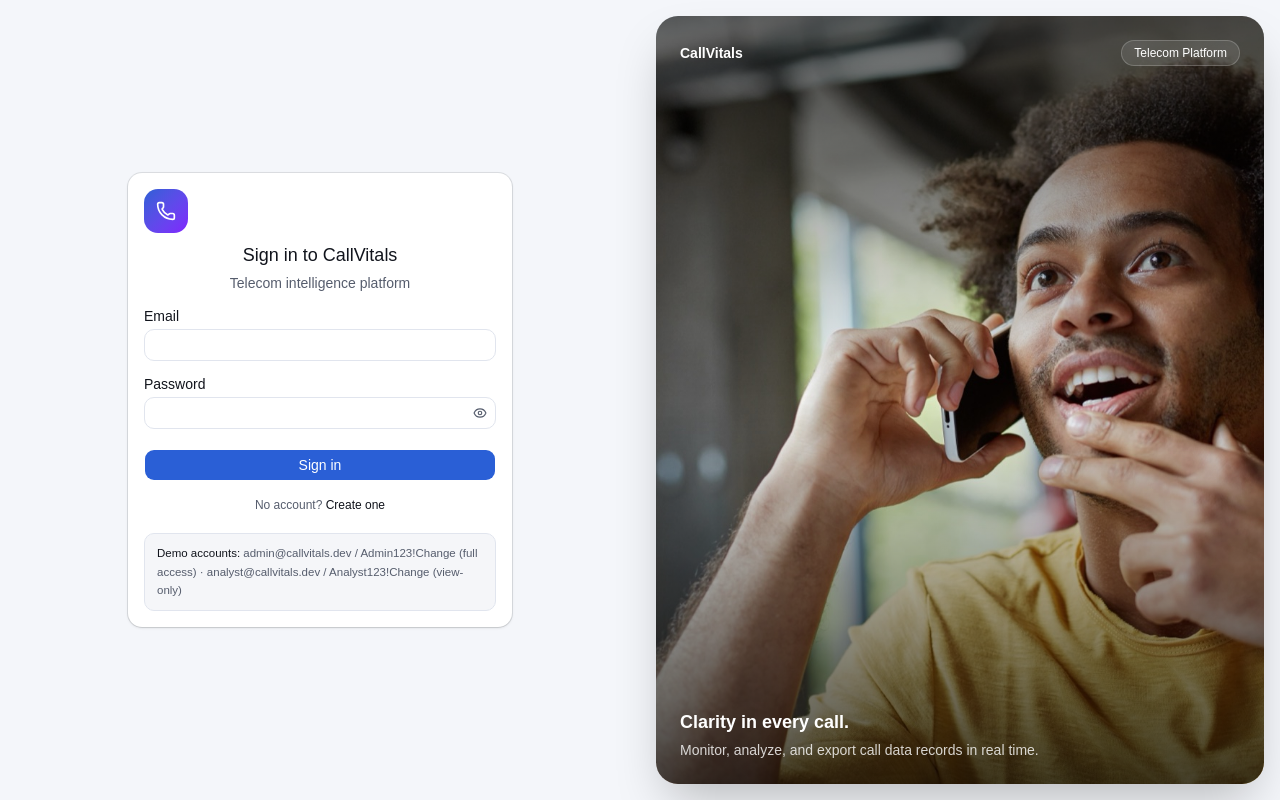
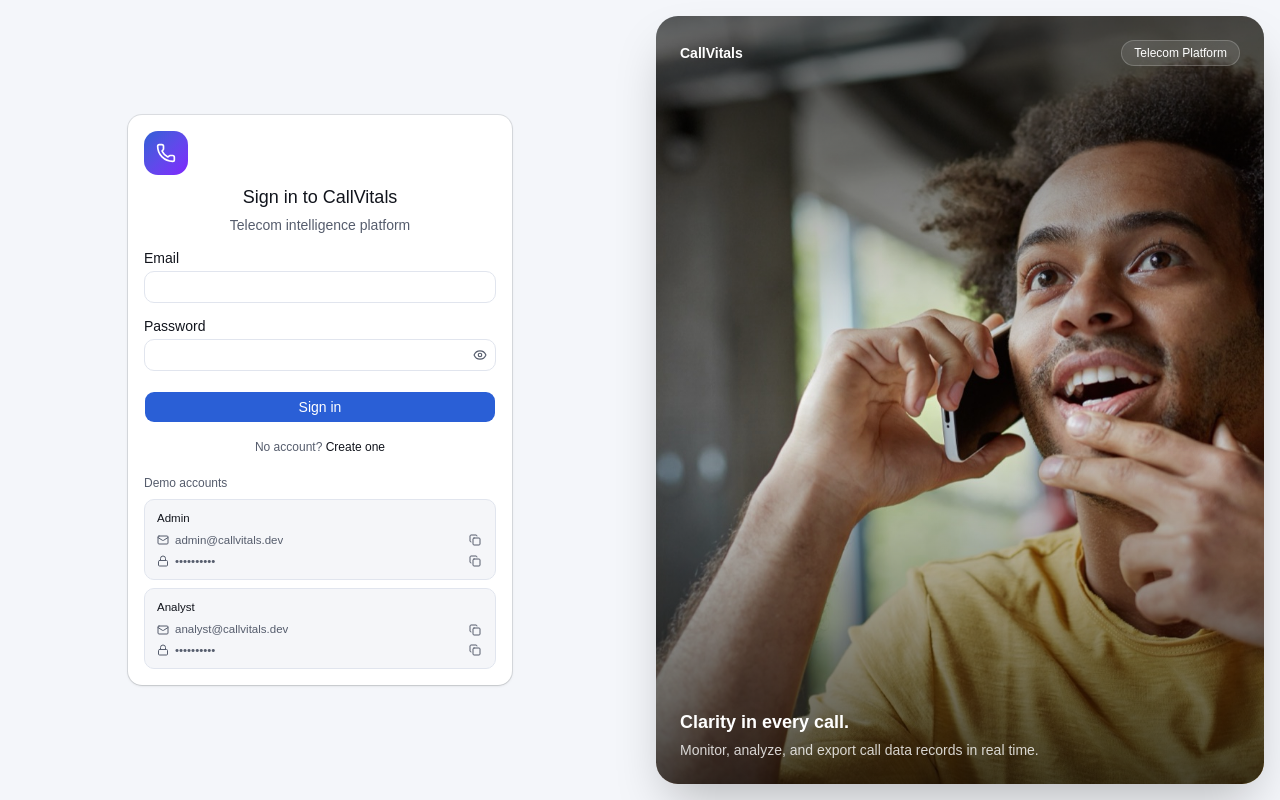
Before and after one commit to Nifemie27/callvitals-pro, a React (Vite) app in the folder frontend/: page /login in a window 1280 px wide. Built offline with nearby package versions, Linux system fonts and the light colour scheme; no server answers.

Commit message:
feat(frontend): split demo accounts into per-role cards with copy buttons

```diff
--- a/frontend/src/pages/LoginPage.tsx
+++ b/frontend/src/pages/LoginPage.tsx
@@ -2,7 +2,7 @@
 import { Link, Navigate, useLocation, useNavigate } from "react-router-dom";
 import { useForm } from "react-hook-form";
 import { zodResolver } from "@hookform/resolvers/zod";
-import { Phone } from "lucide-react";
+import { Phone, Copy, Check, Mail, Lock } from "lucide-react";
 import { Button } from "@/components/ui/button";
 import { Input } from "@/components/ui/input";
 import { PasswordInput } from "@/components/ui/password-input";
@@ -15,6 +15,71 @@
 
 interface LocationState {
   from?: { pathname: string };
+}
+
+interface DemoAccount {
+  role: string;
+  email: string;
+  password: string;
+}
+
+const DEMO_ACCOUNTS: DemoAccount[] = [
+  { role: "Admin", email: "admin@callvitals.dev", password: "Admin123!Change" },
+  { role: "Analyst", email: "analyst@callvitals.dev", password: "Analyst123!Change" },
+];
+
+function DemoAccountCard({ role, email, password }: DemoAccount) {
+  const [copiedField, setCopiedField] = useState<"email" | "password" | null>(null);
+
+  function copy(value: string, field: "email" | "password") {
+    void navigator.clipboard.writeText(value);
+    setCopiedField(field);
+    setTimeout(() => setCopiedField((current) => (current === field ? null : current)), 1500);
+  }
+
+  return (
+    <div className="rounded-lg border bg-secondary/60 px-3 py-2.5 text-[11.5px]">
+      <p className="mb-1.5 font-medium text-foreground">{role}</p>
+
+      <div className="flex items-center justify-between gap-2">
+        <span className="flex min-w-0 items-center gap-1.5 text-muted-foreground">
+          <Mail className="size-3 shrink-0" aria-hidden="true" />
+          <span className="truncate">{email}</span>
+        </span>
+        <button
+          type="button"
+          onClick={() => copy(email, "email")}
+          aria-label={`Copy ${role} email`}
+          className="shrink-0 rounded p-0.5 text-muted-foreground hover:text-foreground"
+        >
+          {copiedField === "email" ? (
+            <Check className="size-3" aria-hidden="true" />
+          ) : (
+            <Copy className="size-3" aria-hidden="true" />
+          )}
+        </button>
+      </div>
+
+      <div className="mt-1 flex items-center justify-between gap-2">
+        <span className="flex items-center gap-1.5 text-muted-foreground">
+          <Lock className="size-3 shrink-0" aria-hidden="true" />
+          ••••••••••
+        </span>
+        <button
+          type="button"
+          onClick={() => copy(password, "password")}
+          aria-label={`Copy ${role} password`}
+          className="shrink-0 rounded p-0.5 text-muted-foreground hover:text-foreground"
+        >
+          {copiedField === "password" ? (
+            <Check className="size-3" aria-hidden="true" />
+          ) : (
+            <Copy className="size-3" aria-hidden="true" />
+          )}
+        </button>
+      </div>
+    </div>
+  );
 }
 
 export function LoginPage() {
@@ -101,10 +166,11 @@
               </Link>
             </p>
 
-            <div className="mt-5 rounded-lg border bg-secondary/60 px-3 py-2.5 text-[11.5px] leading-relaxed text-muted-foreground">
-              <span className="font-medium text-foreground">Demo accounts:</span>{" "}
-              admin@callvitals.dev / Admin123!Change (full access) &middot;
-              analyst@callvitals.dev / Analyst123!Change (view-only)
+            <div className="mt-5 flex flex-col gap-2">
+              <p className="text-xs font-medium text-muted-foreground">Demo accounts</p>
+              {DEMO_ACCOUNTS.map((account) => (
+                <DemoAccountCard key={account.role} {...account} />
+              ))}
             </div>
           </CardContent>
         </Card>
```
